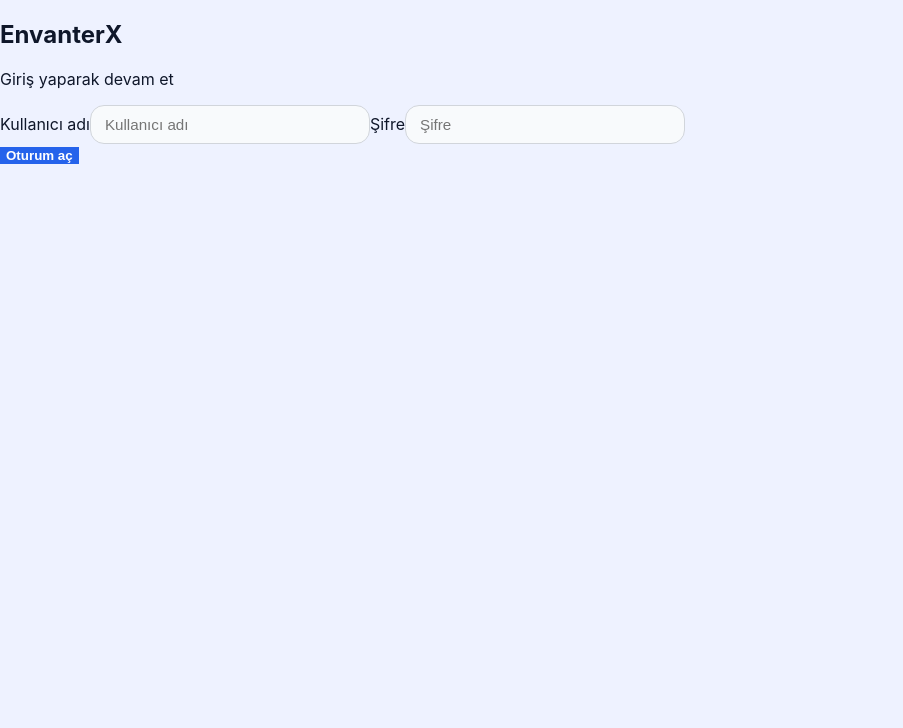
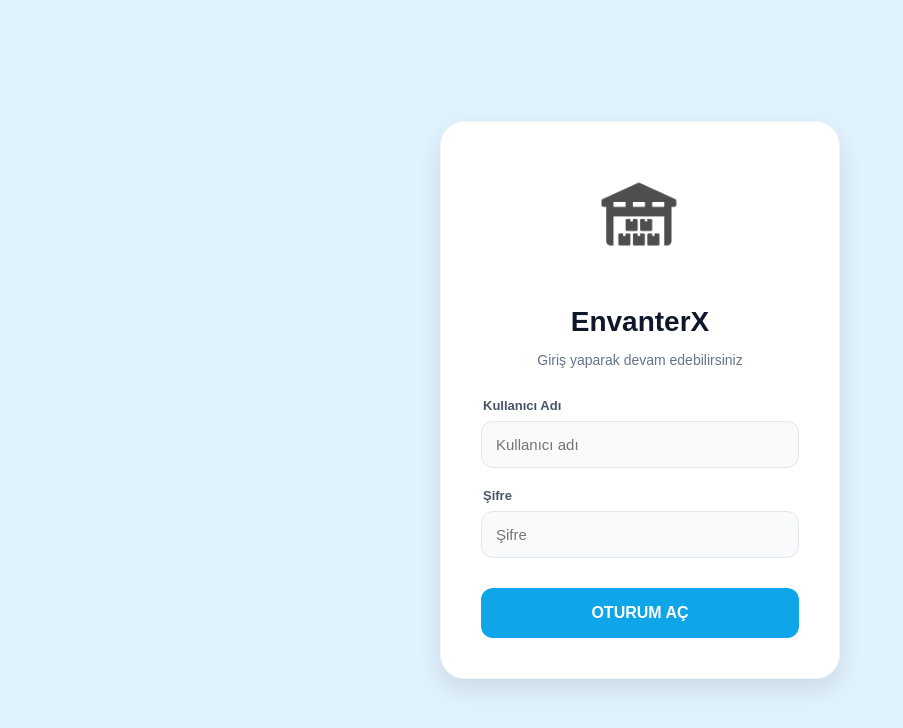
Before and after one commit to srnhanife/envanterx-frontend, a React (Create React App) app: page /login in a window 1280 px wide. Shown: the top 728 px of the page, without its empty margins (0-903 px from the left). Built offline with nearby package versions, Linux system fonts and the light colour scheme.

Commit message:
login page tasarımı iyileştirildi

```diff
--- a/src/api.js
+++ b/src/api.js
@@ -1,14 +1,19 @@
 // src/api.js
 import axios from 'axios';
 
-const api = axios.create({ baseURL: '/api' });
+const api = axios.create({
+  baseURL: '/api',
+  headers: {
 
-// Attach Authorization header if present in localStorage.
-// If stored token doesn't include a prefix, assume Bearer (common case).
+    'X-Requested-With': 'XMLHttpRequest'
+  }
+});
+
+
 api.interceptors.request.use((config) => {
   const auth = localStorage.getItem('auth_basic');
   if (auth) {
-    // If token already has Bearer/Basic prefix, use as-is; otherwise prefix with Bearer
+
     const hasPrefix = /^Bearer |^Basic /i.test(auth);
     config.headers.Authorization = hasPrefix ? auth : `Bearer ${auth}`;
   }
--- a/src/components/AppShell.jsx
+++ b/src/components/AppShell.jsx
@@ -105,7 +105,7 @@ export default function AppShell({ children }) {
                 boxShadow: '0 2px 4px rgba(0,0,0,0.1)'
             }}
           >
-            ÇIKIŞ YAP
+            Oturumu Kapat
           </button>
 
           <span className="topbar-brand" style={{ display: 'none md:block' }}>EnvanterX</span>
@@ -142,15 +142,7 @@ export default function AppShell({ children }) {
           ))}
         </nav>
 
-        {/* Mobilde de çıkış yapabilmek için menünün en altına ek buton (Opsiyonel) */}
-        <div style={{ padding: '20px', borderTop: '1px solid #eee', marginTop: 'auto' }}>
-             <button
-                onClick={handleLogout}
-                style={{ width: '100%', padding: '10px', border: '1px solid #fee2e2', background: '#fef2f2', color: '#dc2626', borderRadius: '8px', cursor: 'pointer' }}
-             >
-                Oturumu Kapat
-             </button>
-        </div>
+
 
       </aside>
 
--- a/src/pages/LoginPage.jsx
+++ b/src/pages/LoginPage.jsx
@@ -16,6 +16,11 @@ export default function LoginPage() {
     try {
       const res = await api.get("/auth/me");
       if (res.status === 200) {
+        // Kullanıcı bilgilerini kaydet
+        localStorage.setItem("auth_username", username);
+        const role = username === 'admin' ? 'ADMIN' : 'USER';
+        localStorage.setItem("user_role", role);
+
         navigate("/products");
       } else {
         setError("Giriş başarısız (kullanıcı/şifre).");
@@ -25,19 +30,145 @@ export default function LoginPage() {
     }
   };
 
+  // --- TASARIM STİLLERİ ---
+  const styles = {
+    container: {
+      minHeight: "100vh",
+      display: "flex",
+      alignItems: "center",
+      justifyContent: "center",
+      backgroundColor: "#e0f2fe",
+      fontFamily: "sans-serif",
+      margin: 0,
+      padding: 0
+    },
+    card: {
+      backgroundColor: "#ffffff",
+      padding: "40px",
+      borderRadius: "24px",
+      boxShadow: "0 10px 25px rgba(0,0,0,0.1)",
+      width: "100%",
+      maxWidth: "400px",
+      textAlign: "center",
+      border: "1px solid #f1f5f9"
+    },
+    // --- YENİ EKLENEN LOGO STİLİ ---
+    logo: {
+      width: "80px",      // Logonun genişliği
+      height: "auto",     // Orantılı yükseklik
+      marginBottom: "10px", // EnvanterX yazısı ile arasındaki boşluk
+      display: "block",
+      marginLeft: "auto", // Ortalamak için
+      marginRight: "auto" // Ortalamak için
+    },
+    // -------------------------------
+    title: {
+      fontSize: "28px",
+      fontWeight: "bold",
+      color: "#0f172a",
+      marginBottom: "5px",
+    },
+    subtitle: {
+      color: "#64748b",
+      fontSize: "14px",
+      marginBottom: "30px",
+    },
+    inputGroup: {
+      marginBottom: "20px",
+      textAlign: "left",
+    },
+    label: {
+      display: "block",
+      marginBottom: "8px",
+      fontSize: "13px",
+      fontWeight: "600",
+      color: "#475569",
+      marginLeft: "2px"
+    },
+    input: {
+      width: "100%",
+      padding: "14px",
+      borderRadius: "12px",
+      border: "1px solid #e2e8f0",
+      fontSize: "15px",
+      outline: "none",
+      boxSizing: "border-box",
+      transition: "border-color 0.2s",
+      backgroundColor: "#f8fafc"
+    },
+    button: {
+      width: "100%",
+      padding: "16px",
+      backgroundColor: "#0ea5e9",
+      color: "white",
+      border: "none",
+      borderRadius: "12px",
+      fontSize: "16px",
+      fontWeight: "bold",
+      cursor: "pointer",
+      marginTop: "10px",
+      transition: "background-color 0.2s"
+    },
+    error: {
+      backgroundColor: "#fef2f2",
+      color: "#dc2626",
+      padding: "12px",
+      borderRadius: "10px",
+      fontSize: "14px",
+      marginBottom: "20px",
+      border: "1px solid #fecaca",
+      fontWeight: "500"
+    }
+  };
+
   return (
-    <div className="page-center">
-      <div className="card login-card">
-        <h2 className="login-title">EnvanterX</h2>
-        <p className="login-sub">Giriş yaparak devam et</p>
-        <form onSubmit={handleSubmit} className="login-form">
-          <label className="label">Kullanıcı adı</label>
-          <input className="form-control" type="text" placeholder="Kullanıcı adı" value={username} onChange={(e) => setUsername(e.target.value)} />
-          <label className="label">Şifre</label>
-          <input className="form-control" type="password" placeholder="Şifre" value={password} onChange={(e) => setPassword(e.target.value)} />
-          {error && <p className="alert-error">{error}</p>}
+    <div style={styles.container}>
+
+      {/* Beyaz Kart */}
+      <div style={styles.card}>
+
+        {/* --- LOGO RESMİ ALANIDIR */}
+
+        <img
+          src="/depo_logo.png"
+          alt="EnvanterX Logo"
+          style={styles.logo}
+        />
+        {/* --------------------------------- */}
+
+        <h2 style={styles.title}>EnvanterX</h2>
+        <p style={styles.subtitle}>Giriş yaparak devam edebilirsiniz</p>
+
+        <form onSubmit={handleSubmit}>
+
+          <div style={styles.inputGroup}>
+            <label style={styles.label}>Kullanıcı Adı</label>
+            <input
+              style={styles.input}
+              type="text"
+              placeholder="Kullanıcı adı"
+              value={username}
+              onChange={(e) => setUsername(e.target.value)}
+            />
+          </div>
+
+          <div style={styles.inputGroup}>
+            <label style={styles.label}>Şifre</label>
+            <input
+              style={styles.input}
+              type="password"
+              placeholder="Şifre"
+              value={password}
+              onChange={(e) => setPassword(e.target.value)}
+            />
+          </div>
+
+          {error && <p style={styles.error}>{error}</p>}
+
           <div className="login-actions">
-            <button type="submit" className="btn-primary">Oturum aç</button>
+            <button type="submit" style={styles.button}>
+              OTURUM AÇ
+            </button>
           </div>
         </form>
       </div>
```
Also changed, not shown: public/depo_logo.png (added).
